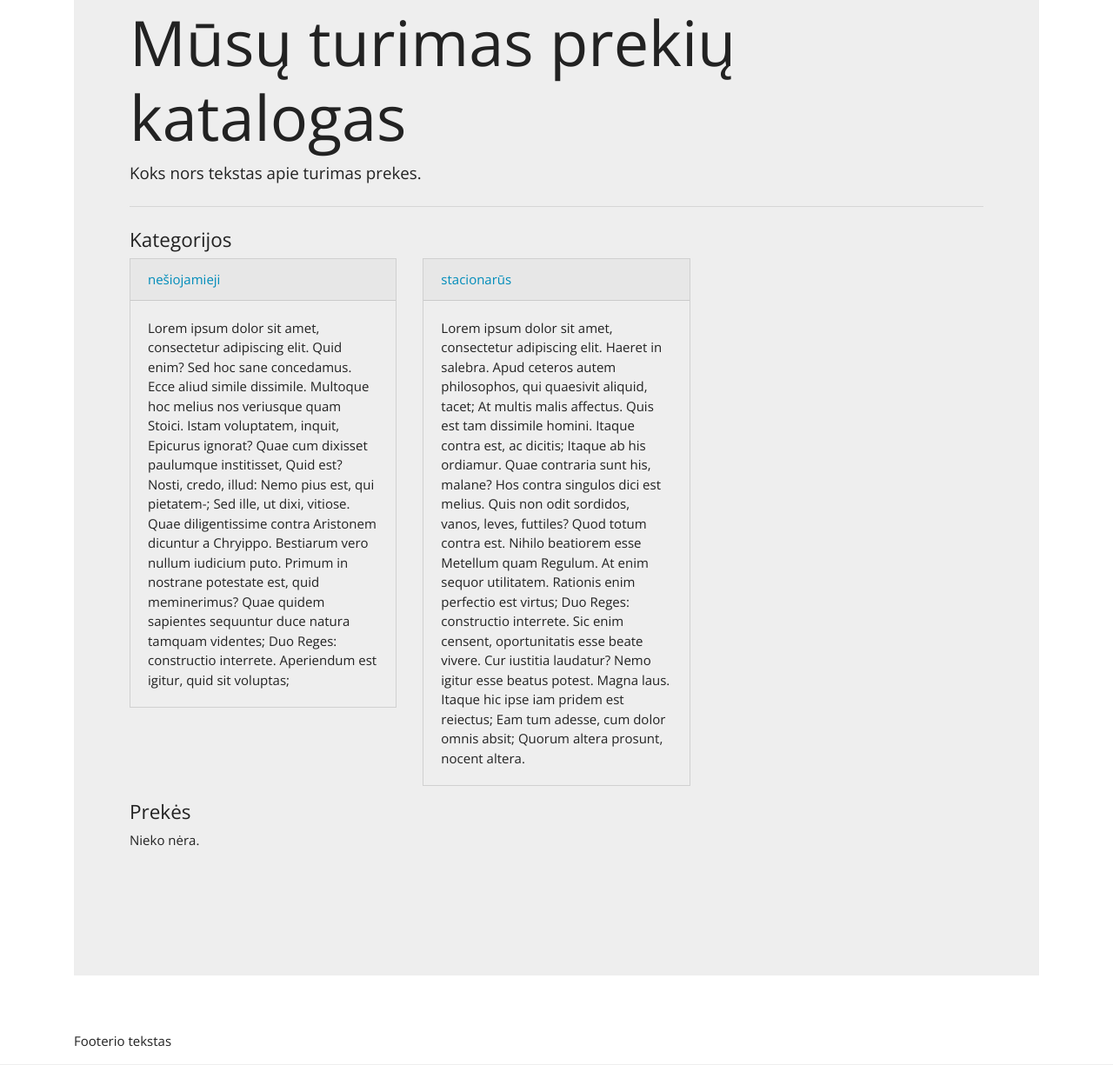
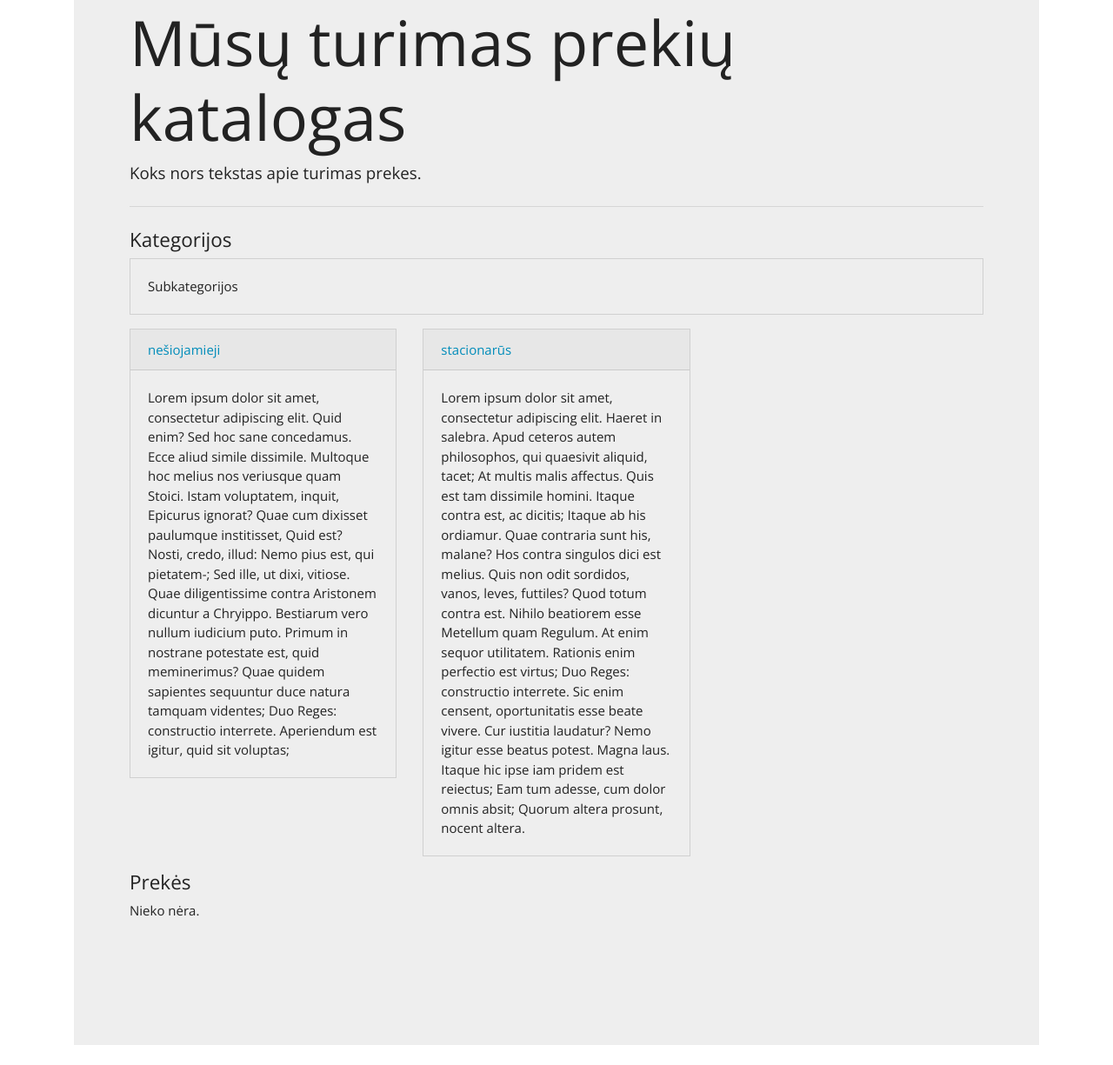
Before and after one commit to kaunas163/eshop-php-demo, a PHP site: page /eshop-demo/views/catalog/category.php?id=1 in a window 1280 px wide. Shown: the part 178-1403 px from the top of the page at 87% size. Run offline with PHP 8.4, Linux system fonts and the light colour scheme; data comes from the database, SQL or seed files in the repository; data that the repository does not hold is empty.

Commit message:
text for displaying if you are at top categories view or browsing childs

```diff
--- a/views/catalog/category.php
+++ b/views/catalog/category.php
@@ -24,6 +24,17 @@
     $result = $conn->query($sql);
 
     if ($result->num_rows > 0) {
+        if ($categoryId != 0) {
+            ?>
+                <div class="col-12">
+                    <div class="card bg-light mb-3">
+                        <div class="card-body">
+                            <p class="card-text">Subkategorijos</p>
+                        </div>
+                    </div>
+                </div>
+            <?php
+        }
         while($row = $result->fetch_assoc()) {
             ?>
                 <div class="col-4">
```
